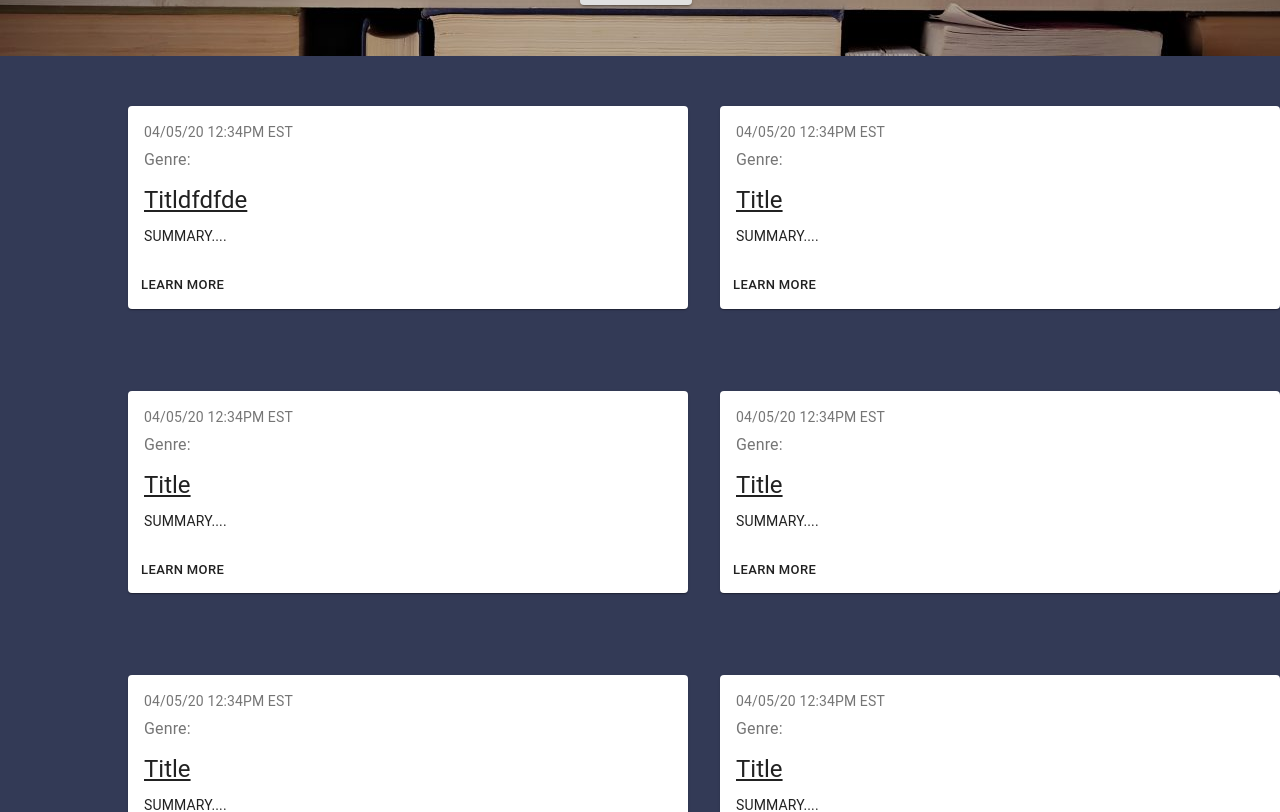
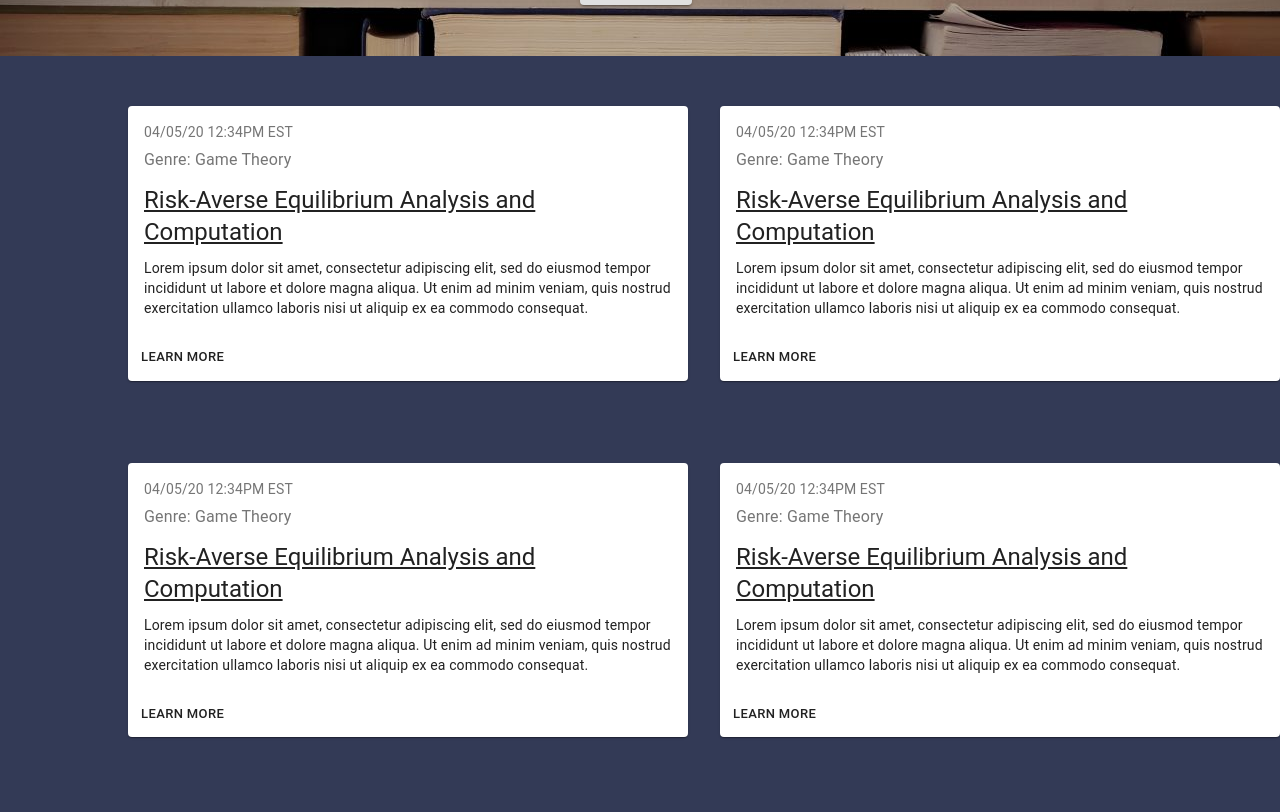
Before and after one commit to jacobdavis608/Breakdown, a React (Create React App) app: page / in a window 1280 px wide. Shown: the part 468-1280 px from the top of the page. Built offline with nearby package versions, Linux system fonts and the light colour scheme.

Commit message:
all cards pulling from JSON file

```diff
--- a/src/components/Home/Home.js
+++ b/src/components/Home/Home.js
@@ -44,19 +44,19 @@
             <Summary cards={info[0]}/>
           </Grid>
           <Grid item xs={6} sm={6}>
-            <Summary />
+            <Summary cards={info[0]}/>
           </Grid>
           <Grid item xs={6} sm={6}>
-            <Summary />
+            <Summary cards={info[0]}/>
           </Grid>
           <Grid item xs={6} sm={6}>
-            <Summary />
+            <Summary cards={info[0]}/>
           </Grid>
           <Grid item xs={6} sm={6}>
-            <Summary />
+            <Summary cards={info[0]}/>
           </Grid>
           <Grid item xs={6} sm={6}>
-            <Summary />
+            <Summary cards={info[0]}/>
           </Grid>
         </Grid>
       </div>
--- a/src/components/data.json
+++ b/src/components/data.json
@@ -6,9 +6,10 @@
                     {
                         "date": "04/05/20",
                         "time": "12:34PM EST",
-                        "title": "Titldfdfde",
-                        "summary": "SUMMARY....",
-                        "url": "www.google.com"
+                        "genre": "Game Theory",
+                        "title": "Risk-Averse Equilibrium Analysis and Computation",
+                        "summary": "Lorem ipsum dolor sit amet, consectetur adipiscing elit, sed do eiusmod tempor incididunt ut labore et dolore magna aliqua. Ut enim ad minim veniam, quis nostrud exercitation ullamco laboris nisi ut aliquip ex ea commodo consequat.",
+                        "url": "https://arxiv.org/pdf/2004.02470.pdf"
                     }
                 ]
             }
```
